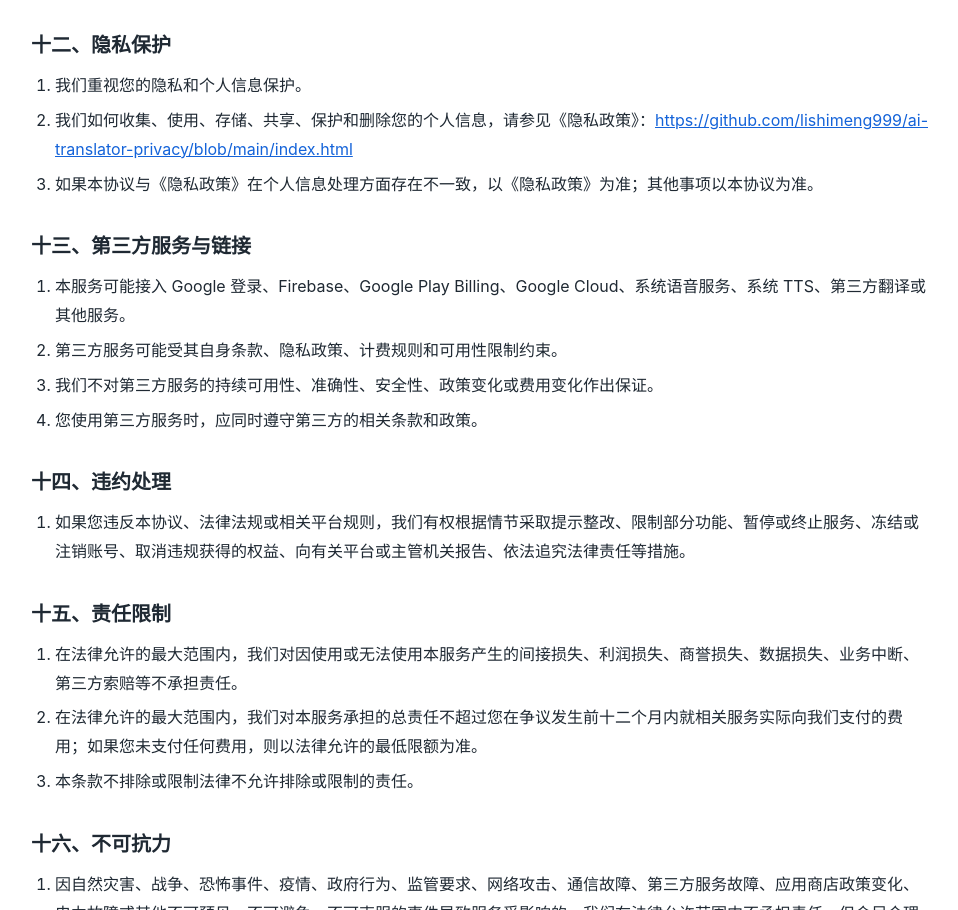
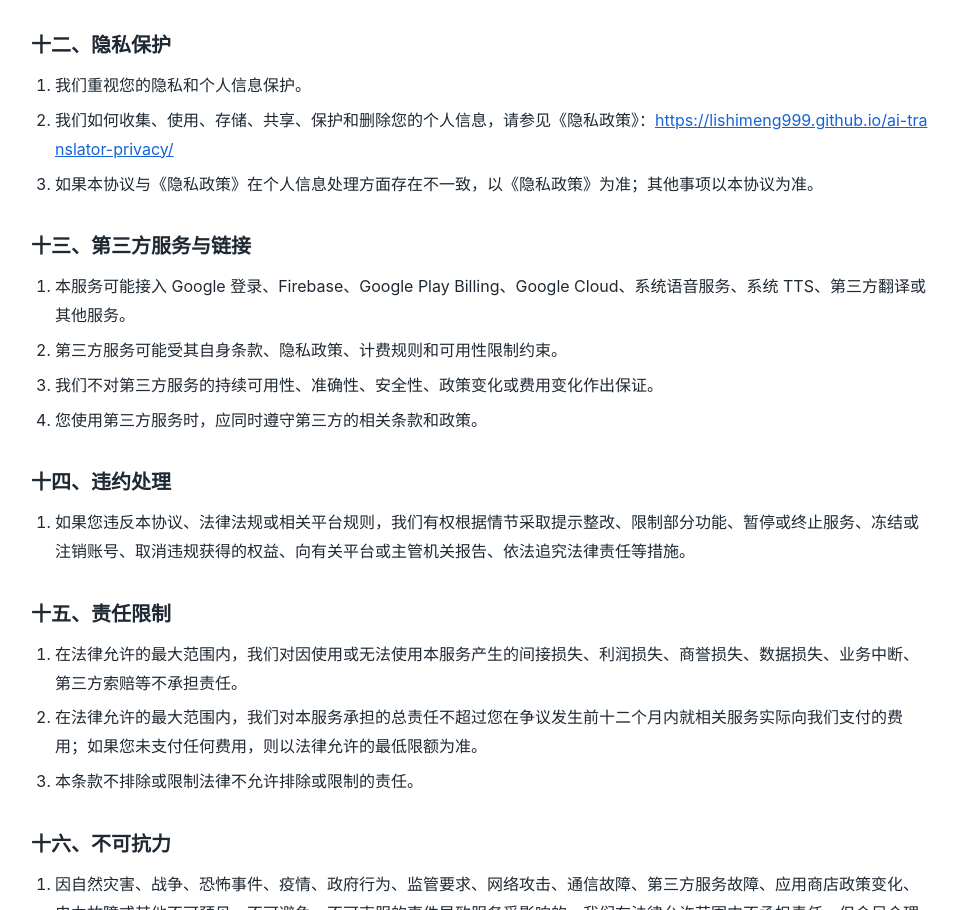
Before and after one commit to lishimeng999/translation-user-agreement, a plain HTML site: page index.html in a window 1280 px wide. Shown: the part 3776-4686 px from the top of the page, without its empty margins (159-1117 px from the left). Drawn offline with Linux system fonts and the light colour scheme.

Commit message:
Update index.html

```diff
--- a/index.html
+++ b/index.html
@@ -169,7 +169,7 @@
   <h2>十二、隐私保护</h2>
   <ol>
     <li>我们重视您的隐私和个人信息保护。</li>
-    <li>我们如何收集、使用、存储、共享、保护和删除您的个人信息，请参见《隐私政策》：<a href="https://github.com/lishimeng999/ai-translator-privacy/blob/main/index.html" target="_blank" rel="noopener">https://github.com/lishimeng999/ai-translator-privacy/blob/main/index.html</a></li>
+    <li>我们如何收集、使用、存储、共享、保护和删除您的个人信息，请参见《隐私政策》：<a href="https://github.com/lishimeng999/ai-translator-privacy/blob/main/index.html" target="_blank" rel="noopener">https://lishimeng999.github.io/ai-translator-privacy/</a></li>
     <li>如果本协议与《隐私政策》在个人信息处理方面存在不一致，以《隐私政策》为准；其他事项以本协议为准。</li>
   </ol>
 
```
